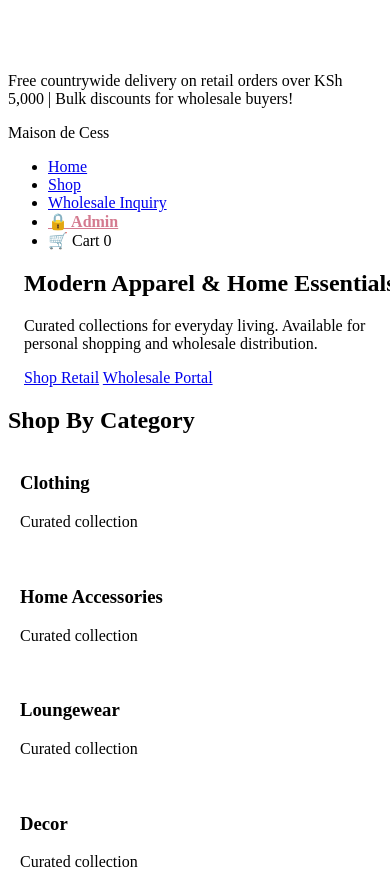
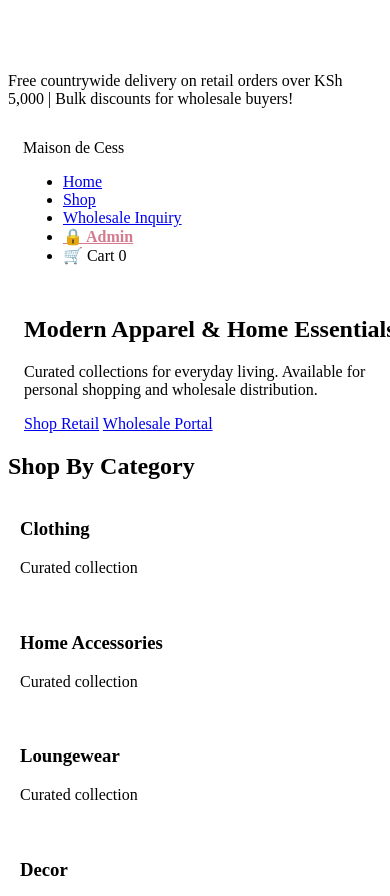
Before and after one commit to obiswift/maison-de-cess, a website: page index.html in a window 390 px wide. Shown: the part 800-1696 px from the top of the page. Drawn offline with nearby package versions, Linux system fonts and the light colour scheme; no server answers; animation ran at ten frames a second; a web font is replaced by a local one.

Commit message:
Update style.css

```diff
--- a/style.css
+++ b/style.css
@@ -3,10 +3,19 @@
    ========================================== */
 @media (max-width: 768px) {
   /* Fix container padding on mobile */
-  .admin-container,
-  .container {
-    padding: 0 12px;
-    margin: 15px auto;
+   /* Scale down navbar padding and stack nicely on phones */
+  .navbar {
+    padding: 15px 4%;
+    flex-direction: column;
+    gap: 12px;
+  }
+
+  .navbar nav ul {
+    gap: 15px;
+    flex-wrap: wrap;
+    justify-content: center;
+  }
+
   }
 
   /* Stack admin grids and headers */
```
